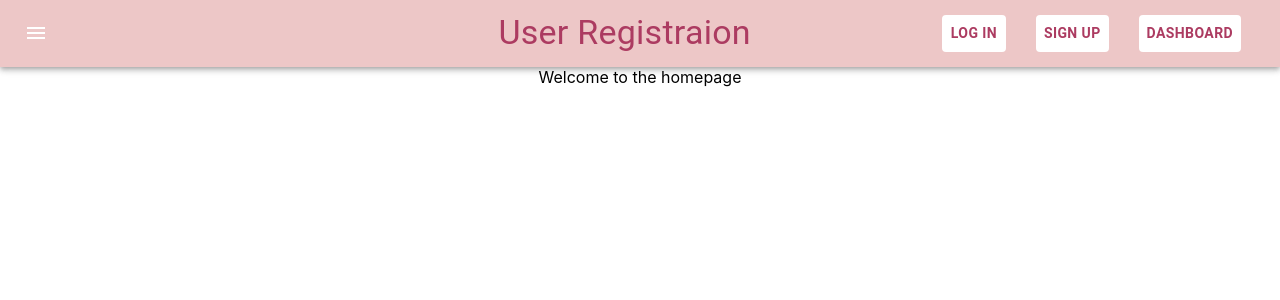
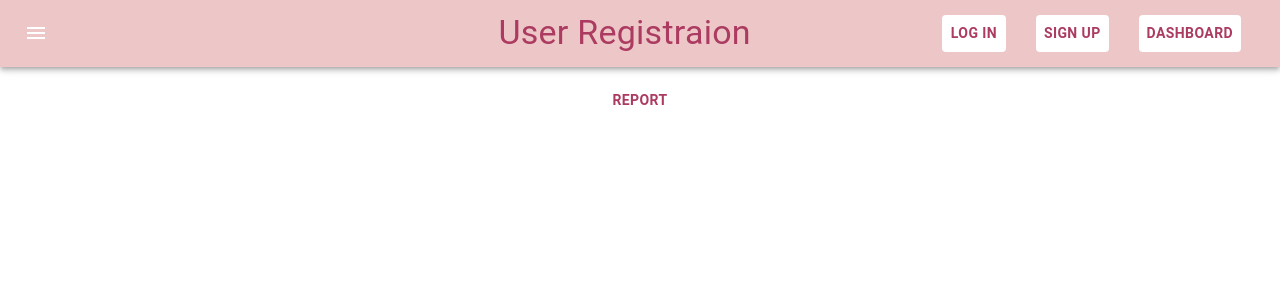
Before and after one commit to MakarandPundlik/BlogPost, a React (Create React App) app in the folder Frontend/: page / in a window 1280 px wide. Shown: the top 300 px of the page. Built offline with nearby package versions, Linux system fonts and the light colour scheme.

Commit message:
added reports on homepage

```diff
--- a/Frontend/src/components/HomePage.js
+++ b/Frontend/src/components/HomePage.js
@@ -1,9 +1,42 @@
 import React from 'react';
+import Button from '@material-ui/core/Button'
+import axios from 'axios';
+const API_URL = "http://localhost:2020/";
+const styles = {
+	button: {
+		margin: 15,
+		color: '#AC3B61',
+		background: '#ffffff',
+		fontWeight: 'bold',
+    },
+	floatingLabelFocusStyle: {
+		color: "#F9A257"
+	},
+};
 
 const HomePage = () =>{
+
+    const handleClick=(e)=>{
+        e.preventDefault();
+        axios.get(`${API_URL}`,{
+            headers:{
+                Accept:"application/json",
+                "Content-Type":"application/json",
+
+            }
+        })
+        .then((res)=>{
+            console.log(res.data.users);
+        })
+        .catch(err=>{
+            console.log(err);
+        })
+    }
     return(
         <div>
-        Welcome to the homepage
+        <Button
+		onClick={handleClick}
+		style={styles.button}>Report</Button>
         </div>
     )
 }
```
